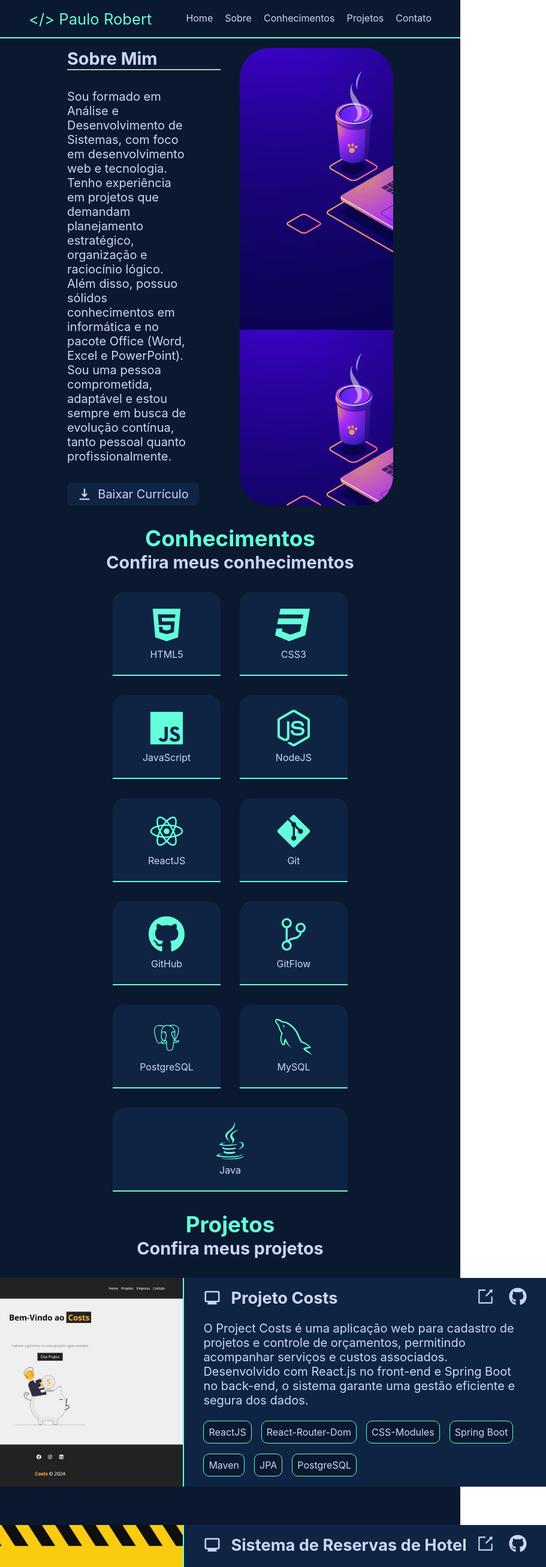
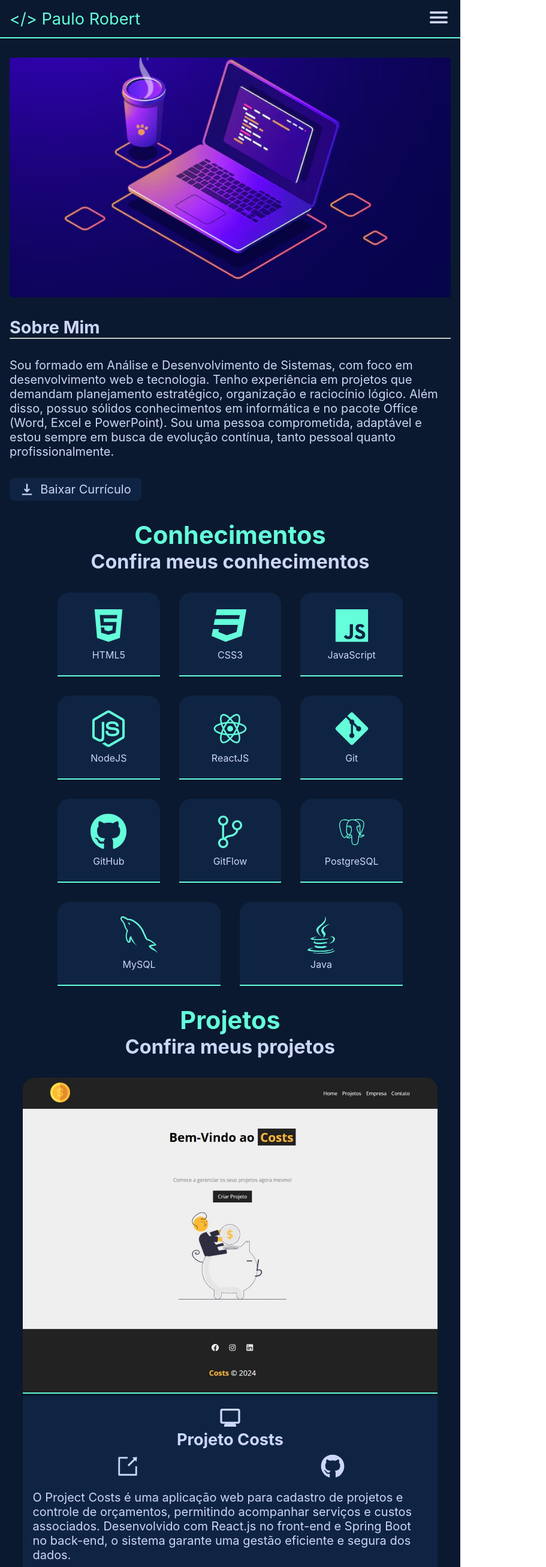
Before and after one commit to PauloRobertt/Portfolio, a React (Vite) app in the folder portfolio/: page / in a window 768 px wide. Shown: the top 2613 px of the page at 60% size, 911 px wide, since content can reach past the window. Built offline with nearby package versions, Linux system fonts and the light colour scheme.

Commit message:
fix: ajustes na responsividade para mobile e implementacao da responsividade para tablets

```diff
--- a/portfolio/src/components/CardProjetos/CardProjetos.jsx
+++ b/portfolio/src/components/CardProjetos/CardProjetos.jsx
@@ -15,15 +15,15 @@ export default function ContainerProjetos({ imgProject, descriptionImg, tittlePr
             <div className={styles.conteudoProjeto}>
                 <div className={styles.topoProjeto}>
                     <div className={styles.tittle}>
-                        <MdMonitor size={30} color='var(--textColor)' />
+                        <MdMonitor className={styles.iconCardProject} color='var(--textColor)' />
                         <h4>{tittleProject}</h4>
                     </div>
                     <div className={styles.redirecionamento}>
                         <a href={linkSite} target="_blank" rel="noopener noreferrer">
-                            <AiOutlineExport cursor='pointer' size={30} color='var(--textColor)' />
+                            <AiOutlineExport cursor='pointer' className={styles.iconCardProject} color='var(--textColor)' />
                         </a>
                         <a href={linkGitHub} target="_blank" rel="noopener noreferrer">
-                            <FaGithub cursor='pointer' size={30} color='var(--textColor)' />
+                            <FaGithub cursor='pointer' className={styles.iconCardProject} color='var(--textColor)' />
                         </a>
                     </div>
                 </div>
--- a/portfolio/src/components/CardProjetos/CardProjetos.module.css
+++ b/portfolio/src/components/CardProjetos/CardProjetos.module.css
@@ -4,6 +4,10 @@
     align-items: center;
     width: 100%;
     height: 348px;
+}
+
+.iconCardProject {
+    font-size: 30px;
 }
 
 .imgProject img {
@@ -78,13 +82,13 @@
 
 /* Mobile First (até 767px) */
 @media (max-width: 767px) {
-    .containerProject{
-        padding: 0 1em;
+    .containerProject {
         flex-direction: column;
         height: 100%;
     }
 
-    .imgProject, .conteudoProjeto{
+    .imgProject,
+    .conteudoProjeto {
         width: 100%;
     }
 
@@ -95,14 +99,14 @@
         border-bottom: 2px solid var(--detailsColor);
     }
 
-    .imgProject{
+    .imgProject {
         width: 100%;
         height: 100%;
         max-height: 80vh;
         border-right: 0;
     }
 
-    .conteudoProjeto{
+    .conteudoProjeto {
         gap: 1em;
         justify-content: space-between;
         padding: 1em;
@@ -110,23 +114,83 @@
         border-bottom-right-radius: 20px;
     }
 
-    .containerTecnologias{
+    .containerTecnologias {
         height: 100%;
     }
 
-    .topoProjeto{
+    .topoProjeto {
         text-align: center;
         flex-direction: column;
         gap: .5em;
     }
 
-    .tittle{
+    .tittle {
         flex-direction: column;
         gap: 0;
     }
 
-    .redirecionamento{
+    .redirecionamento {
         width: 100%;
         justify-content: space-around;
     }
 }
+
+/* Tablets (768px - 1024px) */
+@media (min-width: 768px) and (max-width: 1024px) {
+    .containerProject {
+        flex-direction: column;
+        height: 100%;
+    }
+
+    .imgProject,
+    .conteudoProjeto {
+        width: 100%;
+    }
+
+    .imgProject img {
+        border-top-left-radius: 20px;
+        border-top-right-radius: 20px;
+        border-bottom-left-radius: 0;
+        border-bottom: 2px solid var(--detailsColor);
+    }
+
+    .imgProject {
+        width: 100%;
+        height: 100%;
+        border-right: 0;
+    }
+
+    .conteudoProjeto {
+        gap: 1em;
+        justify-content: space-between;
+        padding: 1em;
+        border-bottom-left-radius: 20px;
+        border-bottom-right-radius: 20px;
+    }
+
+    .containerTecnologias {
+        height: 100%;
+    }
+
+    .topoProjeto {
+        text-align: center;
+        flex-direction: column;
+        gap: .5em;
+    }
+
+    .tittle {
+        flex-direction: column;
+        gap: 0;
+    }
+
+    .redirecionamento {
+        width: 100%;
+        justify-content: space-around;
+    }
+
+
+    .iconCardProject {
+        font-size: 40px;
+    }
+
+}
--- a/portfolio/src/layouts/AboutMe/AboutMe.module.css
+++ b/portfolio/src/layouts/AboutMe/AboutMe.module.css
@@ -1,7 +1,7 @@
 .aboutMe {
     display: flex;
     gap: 2em;
-    margin-top: 5em;
+    margin-top: 6em;
     padding: 0em 7em;
     color: var(--textColor);
     background-color: var(--primaryColor);
@@ -33,7 +33,7 @@
 }
 
 
-.buttonCurriculo{
+.buttonCurriculo {
     text-decoration: none;
     display: flex;
     justify-content: center;
@@ -49,7 +49,7 @@
     cursor: pointer;
 }
 
-.buttonCurriculo:hover{
+.buttonCurriculo:hover {
     border: 2px solid var(--detailsColor);
 }
 
@@ -57,20 +57,20 @@
 
 /* Mobile First (até 480px) */
 @media (max-width: 767px) {
-    .aboutMe{
+    .aboutMe {
         padding: 0em 1em;
         flex-direction: column-reverse;
     }
 
-    .textAboutme{
+    .textAboutme {
         width: 100%;
     }
 
-    .textAboutme p{
+    .textAboutme p {
         width: 100%;
     }
 
-    .imgAboutme{
+    .imgAboutme {
         border-radius: 5px;
         background-position: center;
         background-size: cover;
@@ -78,3 +78,27 @@
         height: 30vh;
     }
 }
+
+/* Tablets (768px - 1024px) */
+@media (min-width: 768px) and (max-width: 1024px) {
+    .aboutMe {
+        padding: 0em 1em;
+        flex-direction: column-reverse;
+    }
+
+    .textAboutme {
+        width: 100%;
+    }
+
+    .textAboutme p {
+        width: 100%;
+    }
+
+    .imgAboutme {
+        border-radius: 5px;
+        background-position: center;
+        background-size: cover;
+        width: 100%;
+        height: 50vh;
+    }
+}
--- a/portfolio/src/layouts/Conhecimento/Conhecimento.module.css
+++ b/portfolio/src/layouts/Conhecimento/Conhecimento.module.css
@@ -4,6 +4,7 @@
     justify-content: center;
     align-items: center;
     gap: 2em;
+    width: 100%;
     color: var(--textColor);
     background-color: var(--primaryColor);
 }
@@ -35,16 +36,22 @@
 
 /* Mobile First (até 480px) */
 @media (max-width: 767px) {
-    .sectionConhecimento {
-        padding: 0;
-        width: 100%;
-    }
-
     .tittleConhecimento{
         font-size: 12px;
     }
 
     .conhecimentos{
-        width: 100%;
+        width: 92%;
     }
 }
+
+/* Tablets (768px - 1024px) */
+@media (min-width: 768px) and (max-width: 1024px) {
+    .tittleConhecimento{
+        font-size: 18px;
+    }
+
+    .conhecimentos{
+        width: 75%;
+    }
+}
--- a/portfolio/src/layouts/Contato/Contato.module.css
+++ b/portfolio/src/layouts/Contato/Contato.module.css
@@ -1,49 +1,53 @@
-.sectionContato{
+.sectionContato {
     display: flex;
     flex-direction: column;
     justify-content: center;
     align-items: center;
     gap: 2em;
+    width: 100%;
     color: var(--textColor);
     background-color: var(--primaryColor);
 }
 
-.tittleContato{
+.tittleContato {
     display: flex;
     justify-content: center;
     align-items: center;
     flex-direction: column;
 }
 
-.tittleContato h2{
+.tittleContato h2 {
     font-size: var(--sizeTittle);
     color: var(--detailsColor)
 }
 
-.tittleContato h3{
+.tittleContato h3 {
     font-size: var(--sizeSubTittle);
 }
 
-.containerContato{
+.containerContato {
     display: flex;
     gap: 4em;
 }
 
 /* Mobile First (até 767px) */
 @media (max-width: 767px) {
-    .sectionContato {
-        padding: 0;
-        width: 100%;
-    }
 
-    .tittleContato{
+    .tittleContato {
         font-size: 12px;
     }
 
-    .containerContato{
+    .containerContato {
         justify-content: center;
         flex-wrap: wrap;
         width: 80%;
         gap: 3em;
     }
 }
+
+/* Tablets (768px - 1024px) */
+@media (min-width: 768px) and (max-width: 1024px) {
+    .tittleContato {
+        font-size: 18px;
+    }
+}
--- a/portfolio/src/layouts/Footer/Footer.module.css
+++ b/portfolio/src/layouts/Footer/Footer.module.css
@@ -14,3 +14,17 @@ footer{
 .spanFooter{
     color: var(--detailsColor);
 }
+
+/* Mobile First (até 480px) */
+@media (max-width: 767px) {
+    footer{
+        font-size: 1em;
+    }
+}
+
+/* Tablets (768px - 1024px) */
+@media (min-width: 768px) and (max-width: 1024px) {
+    footer{
+        font-size: 1.5em;
+    }
+}
--- a/portfolio/src/layouts/Header/Header.jsx
+++ b/portfolio/src/layouts/Header/Header.jsx
@@ -29,8 +29,8 @@ export default function Header() {
             </div>
             <div className={styles.menuMobile}>
                 <IoMenu
+                    className={styles.menuIcon}
                     onClick={toggleMenu}
-                    size={30}
                     color='var(--textColor)'
                 />
                 <Menu
--- a/portfolio/src/layouts/Header/Header.module.css
+++ b/portfolio/src/layouts/Header/Header.module.css
@@ -63,13 +63,16 @@ header .links a:hover::after {
 
 /*Media Queries*/
 
-/* Mobile First (até 480px) */
+/* Mobile First (até 767px) */
 @media (max-width: 767px) {
     header {
         justify-content: space-between;
         padding: 1em;
         gap: 0;
-        width: 100%;
+    }
+
+    .menuIcon{
+        font-size: 30px;
     }
 
     .spanHeader {
@@ -85,14 +88,30 @@ header .links a:hover::after {
     }
 }
 
-/* Smartphones grandes (481px - 767px) */
-@media (min-width: 481px) and (max-width: 767px) {
-    /* Estilos para celulares maiores */
-}
 
 /* Tablets (768px - 1024px) */
 @media (min-width: 768px) and (max-width: 1024px) {
-    /* Estilos para tablets */
+    header {
+        justify-content: space-between;
+        padding: 1em;
+        gap: 0;
+    }
+
+    .menuIcon{
+        font-size: 40px;
+    }
+
+    .spanHeader {
+        font-size: 1.7em;
+    }
+
+    .desktops {
+        display: none;
+    }
+
+    .menuMobile {
+        display: block;
+    }
 }
 
 /* Laptops (1025px - 1280px) */
--- a/portfolio/src/layouts/Menu/Menu.jsx
+++ b/portfolio/src/layouts/Menu/Menu.jsx
@@ -6,8 +6,8 @@ export default function Menu({ toggleFunction, statusMenu }) {
     return (
         <div className={`${statusMenu ? styles.statusAtivo : styles.statusInativo} ${styles.menu}`}>
             <IoMdClose
+                className={styles.menuIcon}
                 onClick={toggleFunction}
-                size={30}
                 color='var(--textColor)'
             />
             <nav className={styles.mobile}>
--- a/portfolio/src/layouts/Menu/Menu.module.css
+++ b/portfolio/src/layouts/Menu/Menu.module.css
@@ -53,3 +53,20 @@
         opacity: 0;
     }
 }
+
+/*Media Queries*/
+
+/* Mobile First (até 767px) */
+@media (max-width: 767px) {
+    .menuIcon{
+        font-size: 30px;
+    }
+}
+
+
+/* Tablets (768px - 1024px) */
+@media (min-width: 768px) and (max-width: 1024px) {
+    .menuIcon{
+        font-size: 40px;
+    }
+}
--- a/portfolio/src/layouts/Projetos/Projetos.module.css
+++ b/portfolio/src/layouts/Projetos/Projetos.module.css
@@ -4,6 +4,7 @@
     justify-content: center;
     align-items: center;
     gap: 2em;
+    width: 100%;
     color: var(--textColor);
     background-color: var(--primaryColor);
 }
@@ -46,7 +47,17 @@
     }
 
     .projetos {
-        width: 100%;
+        width: 90%;
         flex-direction: column;
     }
 }
+
+@media (min-width: 768px) and (max-width: 1024px) {
+    .tittleProjetos {
+        font-size: 18px;
+    }
+
+    .projetos {
+        width: 90%;
+    }
+}
```
